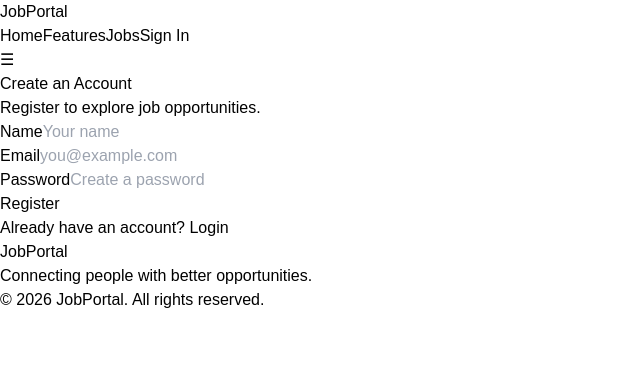
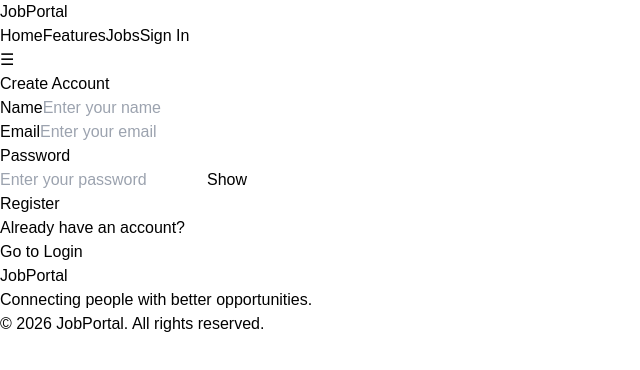
Before and after one commit to RiyaDominic/Demo_Works, a React (Vite) app in the folder Day_3/react-day3/: page /register in a window 1280 px wide. Shown: the top 370 px of the page, without its empty margins (0-640 px from the left). Built offline with nearby package versions, Linux system fonts and the light colour scheme.

Commit message:
Day 14 - Add form validation and UX improvements

```diff
--- a/Day_3/react-day3/src/pages/Login.jsx
+++ b/Day_3/react-day3/src/pages/Login.jsx
@@ -5,15 +5,46 @@ function Login() {
   const [email, setEmail] = useState("");
   const [password, setPassword] = useState("");
 
+  const [errors, setErrors] = useState({});
+  const [showPassword, setShowPassword] = useState(false);
+  const [isLoading, setIsLoading] = useState(false);
+
   const navigate = useNavigate();
+
+  const validateForm = () => {
+    const newErrors = {};
+
+    if (!email.trim()) {
+      newErrors.email = "Email is required.";
+    } else if (!/\S+@\S+\.\S+/.test(email)) {
+      newErrors.email = "Please enter a valid email address.";
+    }
+
+    if (!password) {
+      newErrors.password = "Password is required.";
+    } else if (password.length < 6) {
+      newErrors.password = "Password must be at least 6 characters.";
+    }
+
+    setErrors(newErrors);
+
+    return Object.keys(newErrors).length === 0;
+  };
 
   const handleLogin = (e) => {
     e.preventDefault();
 
-    // Demo authentication for Day 13
-    localStorage.setItem("isAuthenticated", "true");
+    if (!validateForm()) {
+      return;
+    }
 
-    navigate("/dashboard");
+    setIsLoading(true);
+
+    setTimeout(() => {
+      localStorage.setItem("isAuthenticated", "true");
+      setIsLoading(false);
+      navigate("/dashboard");
+    }, 1000);
   };
 
   return (
@@ -28,6 +59,7 @@ function Login() {
         </p>
 
         <form onSubmit={handleLogin} className="mt-6 space-y-4">
+          {/* Email */}
           <div>
             <label className="mb-1 block text-sm font-medium text-gray-700">
               Email
@@ -36,39 +68,89 @@ function Login() {
             <input
               type="email"
               value={email}
-              onChange={(e) => setEmail(e.target.value)}
+              onChange={(e) => {
+                setEmail(e.target.value);
+
+                if (errors.email) {
+                  setErrors((previous) => ({
+                    ...previous,
+                    email: "",
+                  }));
+                }
+              }}
               placeholder="you@example.com"
-              required
-              className="w-full rounded-lg border border-gray-300 px-4 py-2.5 outline-none focus:border-blue-500"
+              className={`w-full rounded-lg border px-4 py-2.5 outline-none focus:border-blue-500 ${
+                errors.email
+                  ? "border-red-500"
+                  : "border-gray-300"
+              }`}
             />
+
+            {errors.email && (
+              <p className="mt-1 text-sm text-red-600">
+                {errors.email}
+              </p>
+            )}
           </div>
 
+          {/* Password */}
           <div>
             <label className="mb-1 block text-sm font-medium text-gray-700">
               Password
             </label>
 
-            <input
-              type="password"
-              value={password}
-              onChange={(e) => setPassword(e.target.value)}
-              placeholder="••••••••"
-              required
-              className="w-full rounded-lg border border-gray-300 px-4 py-2.5 outline-none focus:border-blue-500"
-            />
+            <div className="relative">
+              <input
+                type={showPassword ? "text" : "password"}
+                value={password}
+                onChange={(e) => {
+                  setPassword(e.target.value);
+
+                  if (errors.password) {
+                    setErrors((previous) => ({
+                      ...previous,
+                      password: "",
+                    }));
+                  }
+                }}
+                placeholder="••••••••"
+                className={`w-full rounded-lg border px-4 py-2.5 pr-20 outline-none focus:border-blue-500 ${
+                  errors.password
+                    ? "border-red-500"
+                    : "border-gray-300"
+                }`}
+              />
+
+              <button
+                type="button"
+                onClick={() => setShowPassword(!showPassword)}
+                className="absolute right-3 top-1/2 -translate-y-1/2 text-sm font-medium text-blue-600 hover:underline"
+              >
+                {showPassword ? "Hide" : "Show"}
+              </button>
+            </div>
+
+            {errors.password && (
+              <p className="mt-1 text-sm text-red-600">
+                {errors.password}
+              </p>
+            )}
           </div>
 
+          {/* Submit */}
           <button
             type="submit"
-            className="w-full rounded-lg bg-blue-600 px-4 py-3 font-semibold text-white transition hover:bg-blue-700"
+            disabled={isLoading}
+            className="w-full rounded-lg bg-blue-600 px-4 py-3 font-semibold text-white transition hover:bg-blue-700 disabled:cursor-not-allowed disabled:opacity-60"
           >
-            Login
+            {isLoading ? "Logging in..." : "Login"}
           </button>
         </form>
 
         <p className="mt-6 text-center text-sm text-gray-600">
           Don't have an account?{" "}
           <button
+            type="button"
             onClick={() => navigate("/register")}
             className="font-semibold text-blue-600 hover:underline"
           >
--- a/Day_3/react-day3/src/pages/Register.jsx
+++ b/Day_3/react-day3/src/pages/Register.jsx
@@ -2,95 +2,171 @@ import { useState } from "react";
 import { useNavigate } from "react-router-dom";
 
 function Register() {
-  const [name, setName] = useState("");
-  const [email, setEmail] = useState("");
-  const [password, setPassword] = useState("");
-
   const navigate = useNavigate();
 
-  const handleRegister = (e) => {
+  const [formData, setFormData] = useState({
+    name: "",
+    email: "",
+    password: "",
+  });
+
+  const [errors, setErrors] = useState({});
+  const [showPassword, setShowPassword] = useState(false);
+  const [isLoading, setIsLoading] = useState(false);
+
+  const handleChange = (e) => {
+    const { name, value } = e.target;
+
+    setFormData({
+      ...formData,
+      [name]: value,
+    });
+
+    setErrors({
+      ...errors,
+      [name]: "",
+    });
+  };
+
+  const validateForm = () => {
+    const newErrors = {};
+
+    if (!formData.name.trim()) {
+      newErrors.name = "Name is required";
+    }
+
+    if (!formData.email.trim()) {
+      newErrors.email = "Email is required";
+    } else if (!/\S+@\S+\.\S+/.test(formData.email)) {
+      newErrors.email = "Enter a valid email address";
+    }
+
+    if (!formData.password) {
+      newErrors.password = "Password is required";
+    } else if (formData.password.length < 6) {
+      newErrors.password = "Password must contain at least 6 characters";
+    }
+
+    setErrors(newErrors);
+
+    return Object.keys(newErrors).length === 0;
+  };
+
+  const handleSubmit = (e) => {
     e.preventDefault();
 
-    // Demo registration for Day 13
-    localStorage.setItem("isAuthenticated", "true");
+    if (!validateForm()) {
+      return;
+    }
 
-    navigate("/dashboard");
+    setIsLoading(true);
+
+    setTimeout(() => {
+      setIsLoading(false);
+      navigate("/login");
+    }, 1000);
   };
 
   return (
-    <div className="flex min-h-[80vh] items-center justify-center bg-gray-50 px-4 py-12">
-      <div className="w-full max-w-md rounded-xl bg-white p-6 shadow-md sm:p-8">
-        <h1 className="text-2xl font-bold text-gray-900">
-          Create an Account
+    <div className="min-h-screen flex items-center justify-center bg-gray-100 px-4">
+      <div className="w-full max-w-md bg-white p-8 rounded-xl shadow-md">
+        <h1 className="text-2xl font-bold text-center mb-6">
+          Create Account
         </h1>
 
-        <p className="mt-2 text-sm text-gray-600">
-          Register to explore job opportunities.
-        </p>
-
-        <form onSubmit={handleRegister} className="mt-6 space-y-4">
+        <form onSubmit={handleSubmit} className="space-y-4">
+          {/* Name */}
           <div>
-            <label className="mb-1 block text-sm font-medium text-gray-700">
-              Name
-            </label>
+            <label className="block mb-1 font-medium">Name</label>
 
             <input
               type="text"
-              value={name}
-              onChange={(e) => setName(e.target.value)}
-              placeholder="Your name"
-              required
-              className="w-full rounded-lg border border-gray-300 px-4 py-2.5 outline-none focus:border-blue-500"
+              name="name"
+              value={formData.name}
+              onChange={handleChange}
+              className={`w-full px-4 py-2 border rounded-lg outline-none ${
+                errors.name ? "border-red-500" : "border-gray-300"
+              }`}
+              placeholder="Enter your name"
             />
+
+            {errors.name && (
+              <p className="text-red-500 text-sm mt-1">{errors.name}</p>
+            )}
           </div>
 
+          {/* Email */}
           <div>
-            <label className="mb-1 block text-sm font-medium text-gray-700">
-              Email
-            </label>
+            <label className="block mb-1 font-medium">Email</label>
 
             <input
               type="email"
-              value={email}
-              onChange={(e) => setEmail(e.target.value)}
-              placeholder="you@example.com"
-              required
-              className="w-full rounded-lg border border-gray-300 px-4 py-2.5 outline-none focus:border-blue-500"
+              name="email"
+              value={formData.email}
+              onChange={handleChange}
+              className={`w-full px-4 py-2 border rounded-lg outline-none ${
+                errors.email ? "border-red-500" : "border-gray-300"
+              }`}
+              placeholder="Enter your email"
             />
+
+            {errors.email && (
+              <p className="text-red-500 text-sm mt-1">{errors.email}</p>
+            )}
           </div>
 
+          {/* Password */}
           <div>
-            <label className="mb-1 block text-sm font-medium text-gray-700">
-              Password
-            </label>
+            <label className="block mb-1 font-medium">Password</label>
 
-            <input
-              type="password"
-              value={password}
-              onChange={(e) => setPassword(e.target.value)}
-              placeholder="Create a password"
-              required
-              className="w-full rounded-lg border border-gray-300 px-4 py-2.5 outline-none focus:border-blue-500"
-            />
+            <div className="relative">
+              <input
+                type={showPassword ? "text" : "password"}
+                name="password"
+                value={formData.password}
+                onChange={handleChange}
+                className={`w-full px-4 py-2 border rounded-lg outline-none pr-20 ${
+                  errors.password ? "border-red-500" : "border-gray-300"
+                }`}
+                placeholder="Enter your password"
+              />
+
+              <button
+                type="button"
+                onClick={() => setShowPassword(!showPassword)}
+                className="absolute right-3 top-2 text-sm text-blue-600"
+              >
+                {showPassword ? "Hide" : "Show"}
+              </button>
+            </div>
+
+            {errors.password && (
+              <p className="text-red-500 text-sm mt-1">
+                {errors.password}
+              </p>
+            )}
           </div>
 
+          {/* Submit */}
           <button
             type="submit"
-            className="w-full rounded-lg bg-blue-600 px-4 py-3 font-semibold text-white transition hover:bg-blue-700"
+            disabled={isLoading}
+            className="w-full bg-blue-600 text-white py-2 rounded-lg hover:bg-blue-700 disabled:opacity-50"
           >
-            Register
+            {isLoading ? "Creating Account..." : "Register"}
           </button>
         </form>
 
-        <p className="mt-6 text-center text-sm text-gray-600">
-          Already have an account?{" "}
-          <button
-            onClick={() => navigate("/login")}
-            className="font-semibold text-blue-600 hover:underline"
-          >
-            Login
-          </button>
+        <p className="text-center mt-5 text-sm text-gray-600">
+          Already have an account?
         </p>
+
+        <button
+          onClick={() => navigate("/login")}
+          className="w-full mt-2 border border-blue-600 text-blue-600 py-2 rounded-lg hover:bg-blue-50"
+        >
+          Go to Login
+        </button>
       </div>
     </div>
   );
```
